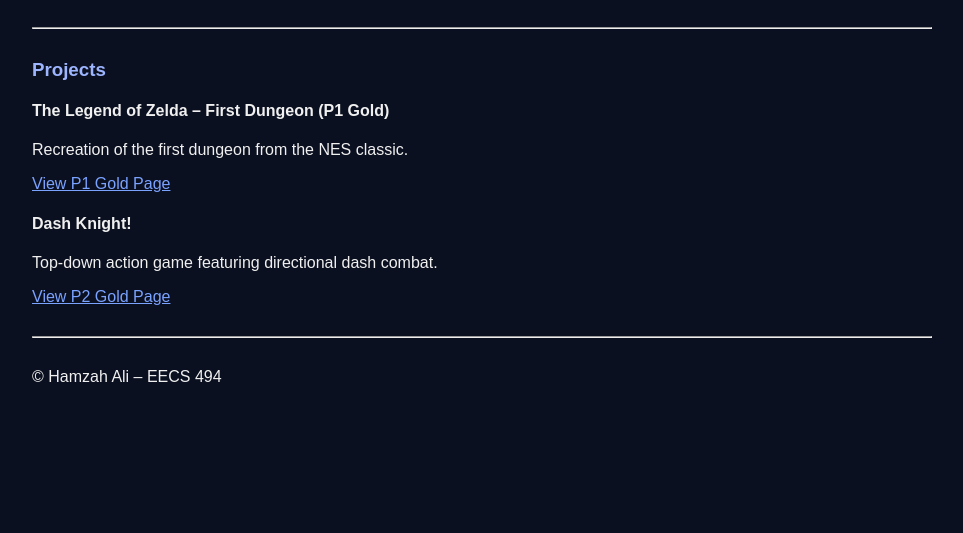
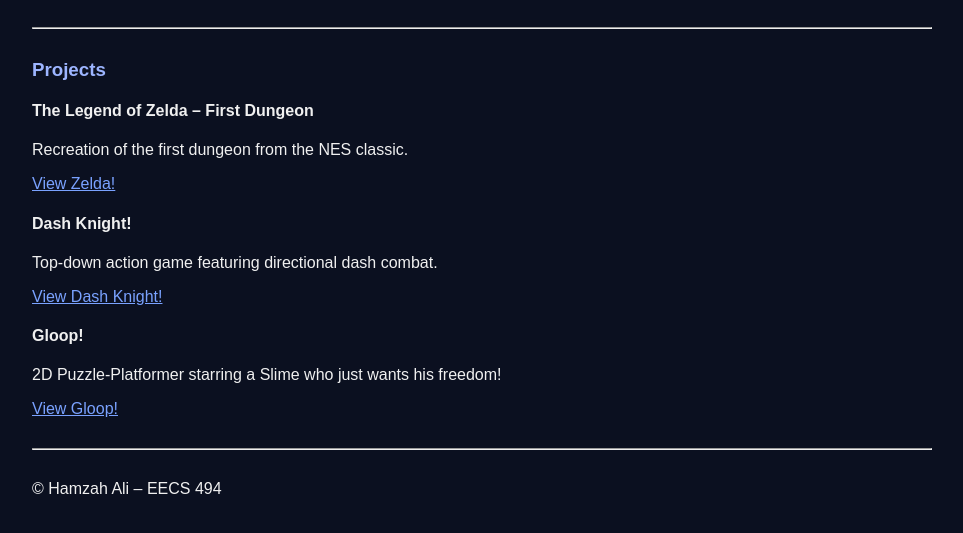
Before and after one commit to hamzahmali/hamzahmali.github.io, a plain HTML site: page index.html in a window 1280 px wide. Shown: the part 131-664 px from the top of the page, without its empty margins (158-1121 px from the left). Drawn offline with Linux system fonts and the light colour scheme.

Commit message:
changed main page

```diff
--- a/index.html
+++ b/index.html
@@ -15,13 +15,17 @@
 
   <h3>Projects</h3>
 
-  <h4>The Legend of Zelda – First Dungeon (P1 Gold)</h4>
+  <h4>The Legend of Zelda – First Dungeon</h4>
   <p>Recreation of the first dungeon from the NES classic.</p>
-  <p><a href="p1_gold/">View P1 Gold Page</a></p>
+  <p><a href="p1_gold/">View Zelda!</a></p>
 
   <h4>Dash Knight!</h4>
   <p>Top-down action game featuring directional dash combat.</p>
-  <p><a href="p2_gold/">View P2 Gold Page</a></p>
+  <p><a href="p2_gold/">View Dash Knight!</a></p>
+
+  <h4>Gloop!</h4>
+  <p>2D Puzzle-Platformer starring a Slime who just wants his freedom!</p>
+  <p><a href="p3_gold/">View Gloop!</a></p>
 
   <hr>
 
```
Also changed, not shown: p3_gold/index.html (added).
